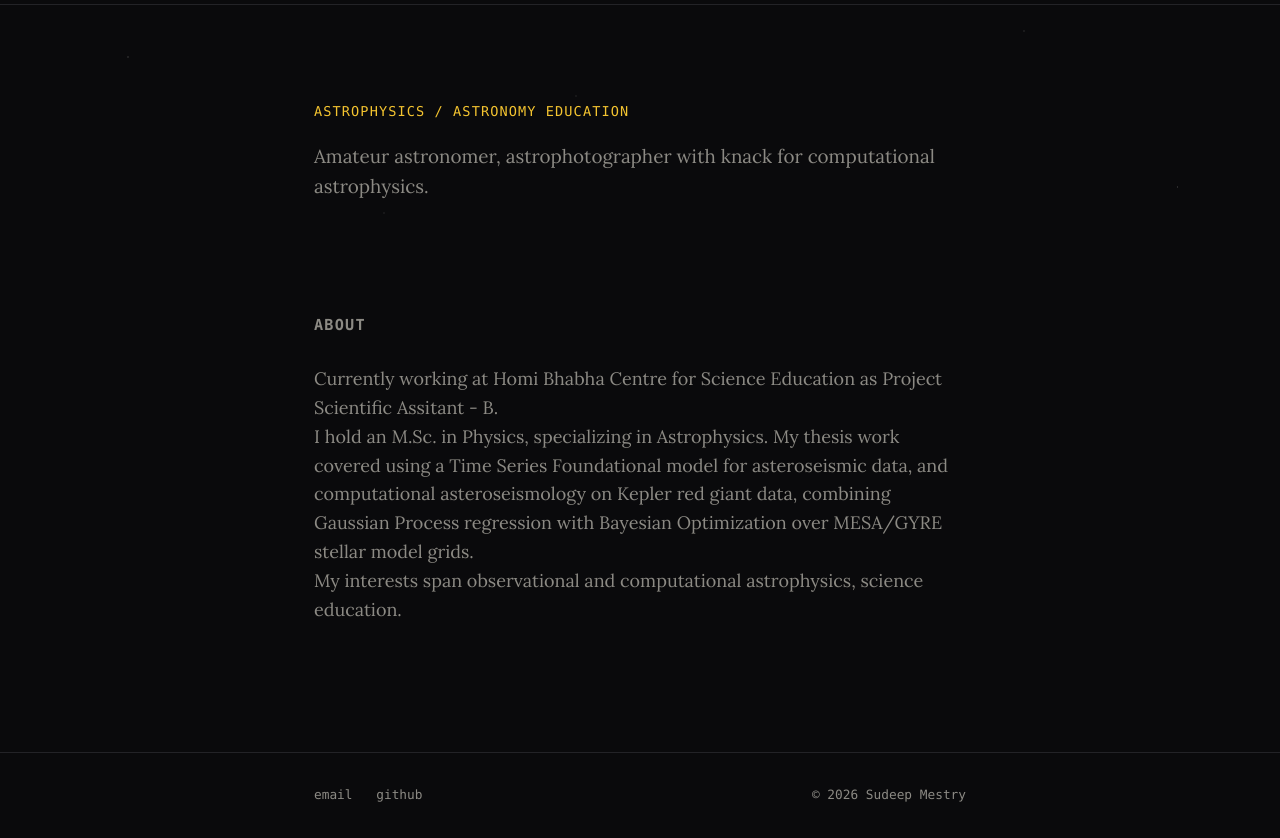
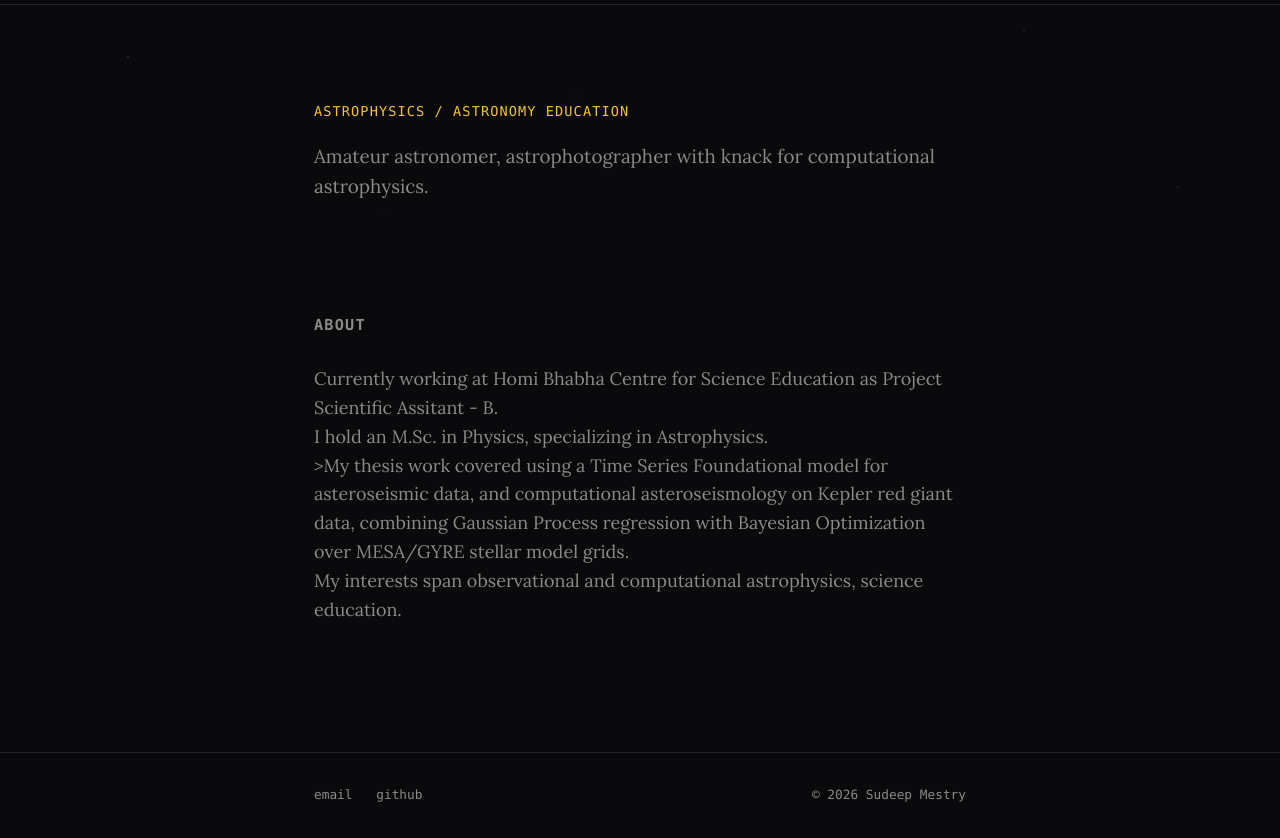
Before and after one commit to SudeepMestry13/SudeepMestry13.github.io, a plain HTML site: page index.html in a window 1280 px wide. Shown: the part 63-901 px from the top of the page. Drawn offline with Linux system fonts and the light colour scheme.

Commit message:
Update index.html

```diff
--- a/index.html
+++ b/index.html
@@ -305,10 +305,10 @@ a:focus-visible, button:focus-visible {
     <section>
       <h2>About</h2>
       <div class="entry">
-        <p> Currently working at Homi Bhabha Centre for Science Education as Project Scientific Assitant - B.<p>
+        <p> Currently working at Homi Bhabha Centre for Science Education as Project Scientific Assitant - B.</p>
         <p> <p>
-        <p> I hold an M.Sc. in Physics, specializing in Astrophysics. My thesis work covered using a Time Series Foundational model for asteroseismic data, and computational asteroseismology on Kepler red giant data, combining Gaussian Process regression with Bayesian Optimization over MESA/GYRE stellar model grids.</p>
-        <P> <P>
+        <p> I hold an M.Sc. in Physics, specializing in Astrophysics. </p>
+        <p> >My thesis work covered using a Time Series Foundational model for asteroseismic data, and computational asteroseismology on Kepler red giant data, combining Gaussian Process regression with Bayesian Optimization over MESA/GYRE stellar model grids.</p>
         <p> My interests span observational and computational astrophysics, science education.</p>
       </div>
     </section>
```
